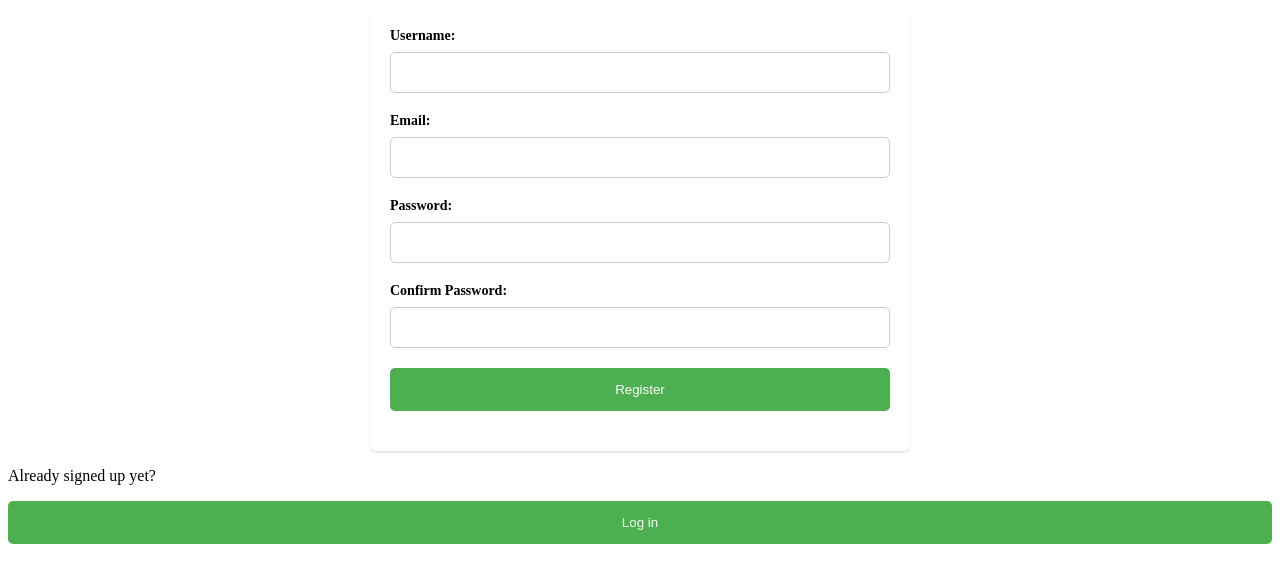
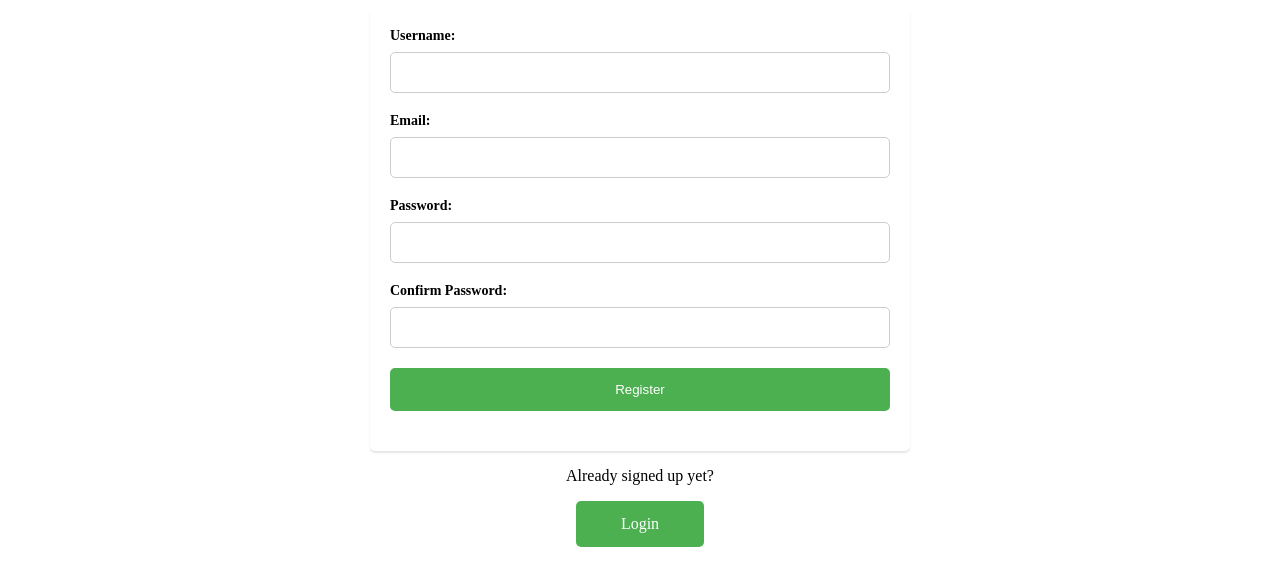
Before and after one commit to Oluwaseun241/Django-Auth, a Django app: page /register/ in a window 1280 px wide. Shown: the top 586 px of the page. Run offline with Django 4.2, Linux system fonts and the light colour scheme.

Commit message:
register/login button redesign

```diff
--- a/static/styles/styles.css
+++ b/static/styles/register.css
@@ -1,3 +1,7 @@
+p {
+  text-align: center;
+}
+
 form {
   max-width: 500px;
   margin: 0 auto;
@@ -39,3 +43,15 @@ input[type="submit"] {
 input[type="submit"]:hover {
   background-color: #45a049;
 }
+
+.auth__action a {
+  display: block;
+  width: 100px;
+  margin: 0 auto;
+  background-color: #4caf50;
+  color: #fff;
+  text-align: center;
+  text-decoration: none;
+  padding: 14px;
+  border-radius: 5px;
+}
--- a/templates/base/home.html
+++ b/templates/base/home.html
@@ -29,9 +29,7 @@
         </form>
         <div class="auth__action">
           <p>Haven't register?</p>
-          <a href="{% url 'register' %}">
-            <input type="submit" value="Register"/>
-        </a>
+          <a href="{% url 'register' %}">Register</a>
         </div>
       </body>
     </html>
--- a/templates/base/register.html
+++ b/templates/base/register.html
@@ -6,7 +6,7 @@
     <link
       rel="stylesheet"
       type="text/css"
-      href="{% static 'styles/styles.css' %}"
+      href="{% static 'styles/register.css' %}"
     />
   </head>
   <body>
@@ -23,13 +23,9 @@
 		<input type="submit" value="Register">
 	  </form>
 
-		<div class="auth__action">
-			<p>Already signed up yet?</p>
-			<a href="{% url 'login' %}">
-				<input type="submit" value="Log in" />
-			</a>
-		  </div>
-      </div>
-    </div>
+	<div class="auth__action">
+		<p>Already signed up yet?</p>
+		<a href="{% url 'login' %}">Login</a>
+	</div>
   </body>
 </html>
```
Also changed, not shown: static/styles/home.css (+12 -4 lines), db.sqlite3.
